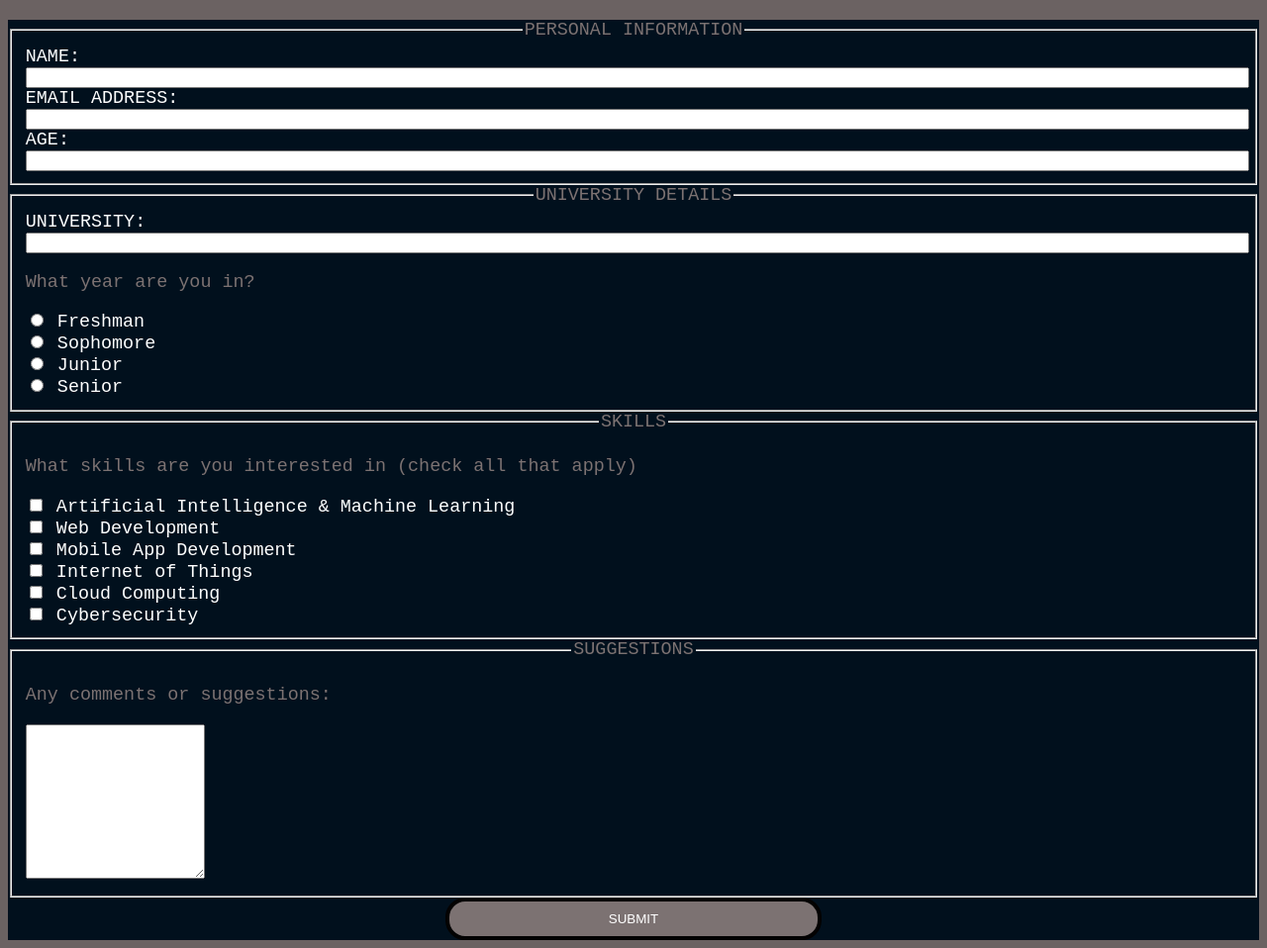
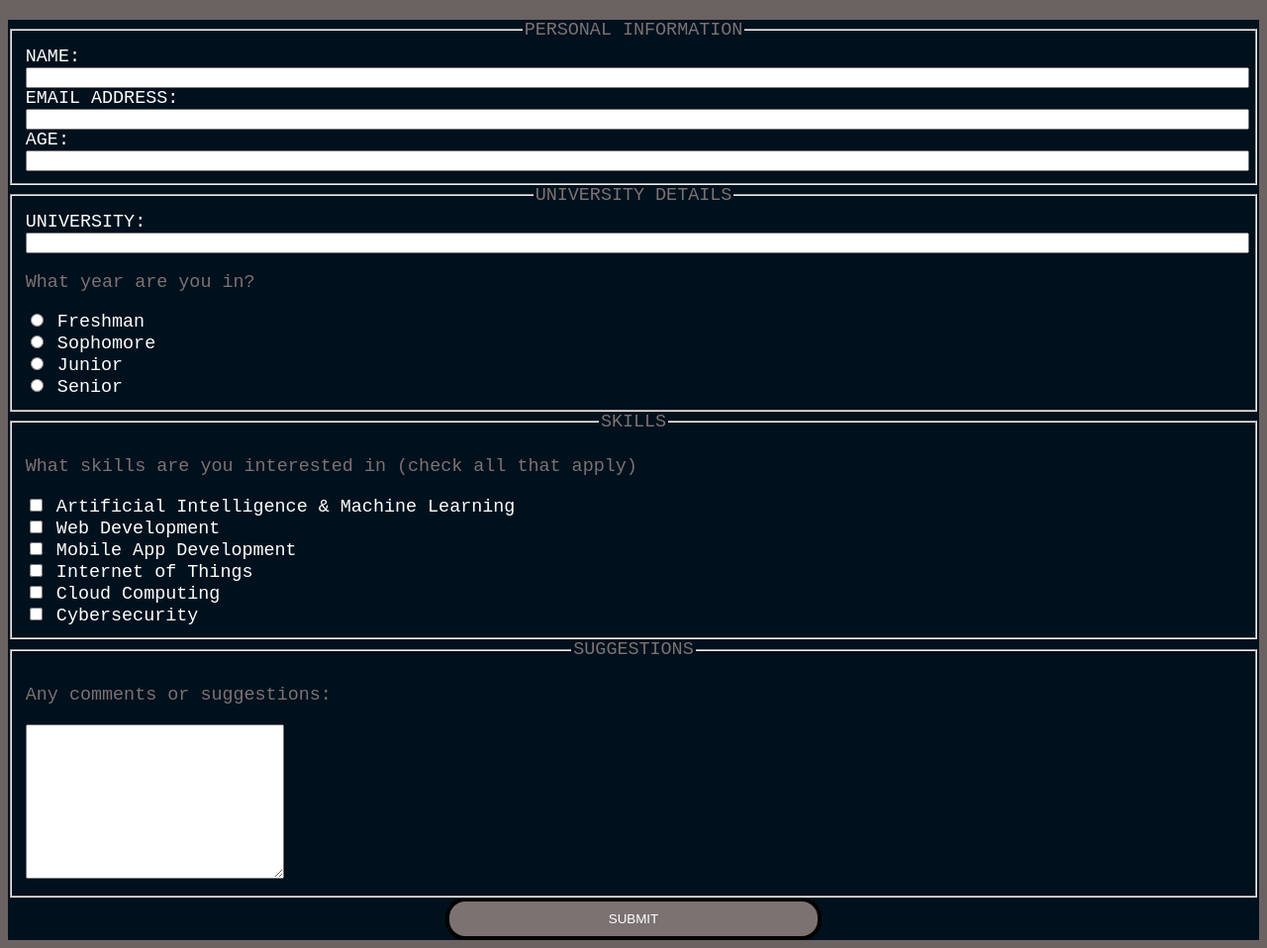
Before and after one commit to Pauline-Oraro/student-survey-form, a plain HTML site: page survey.html in a window 1280 px wide. Shown: the part 94-1052 px from the top of the page at 99% size. Drawn offline with Linux system fonts and the light colour scheme.

Commit message:
Updated textarea columns to 30

```diff
--- a/survey.html
+++ b/survey.html
@@ -58,7 +58,7 @@
         <fieldset>
             <Legend>SUGGESTIONS</Legend>
             <p>Any comments or suggestions:</p>
-        <textarea name="suggestion" id="Suggestion" cols="20" rows="10"></textarea>
+        <textarea name="suggestion" id="Suggestion" cols="30" rows="10"></textarea>
         </fieldset>
         <input type="button" value="SUBMIT">
     </form>
```
